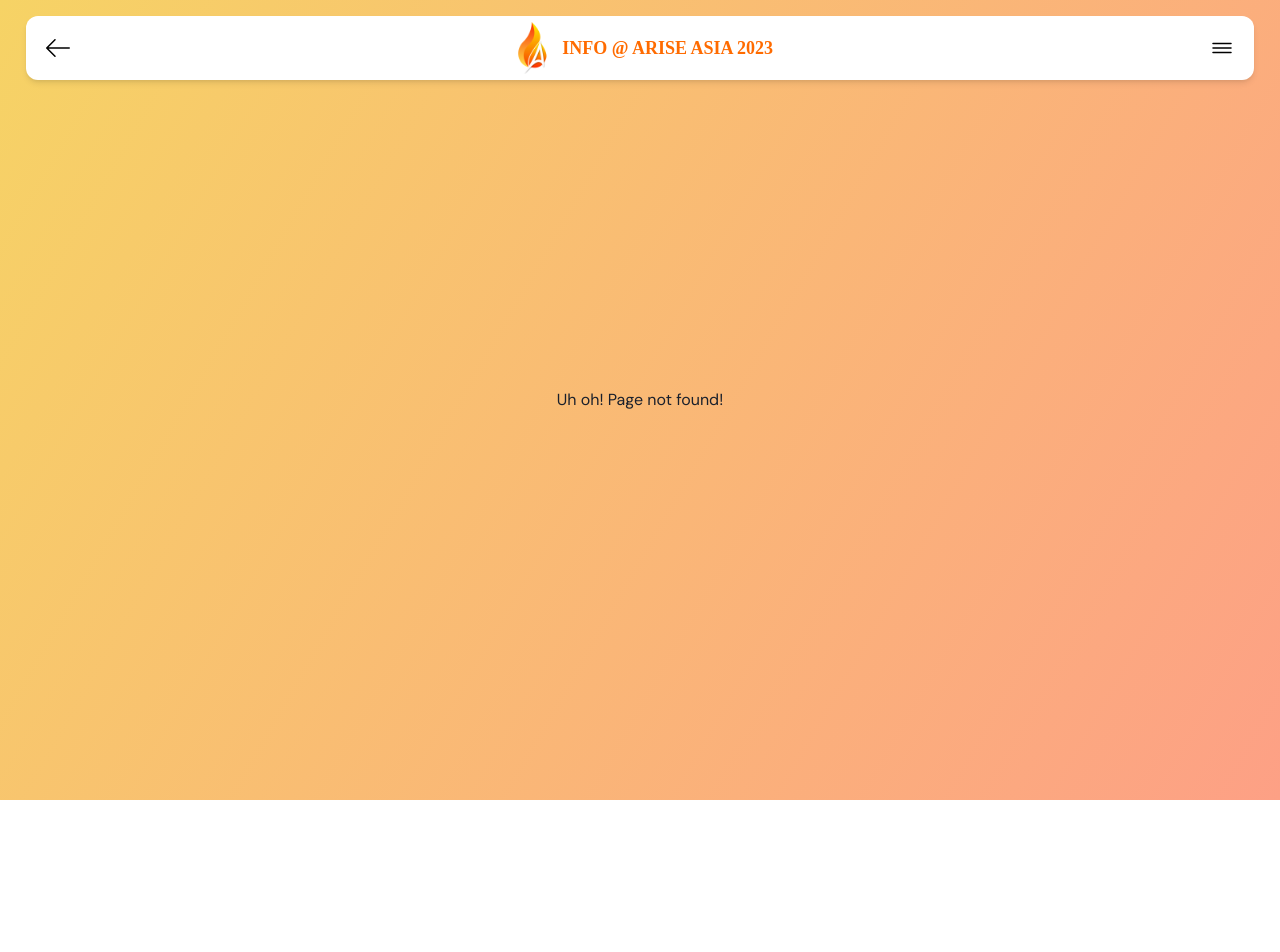
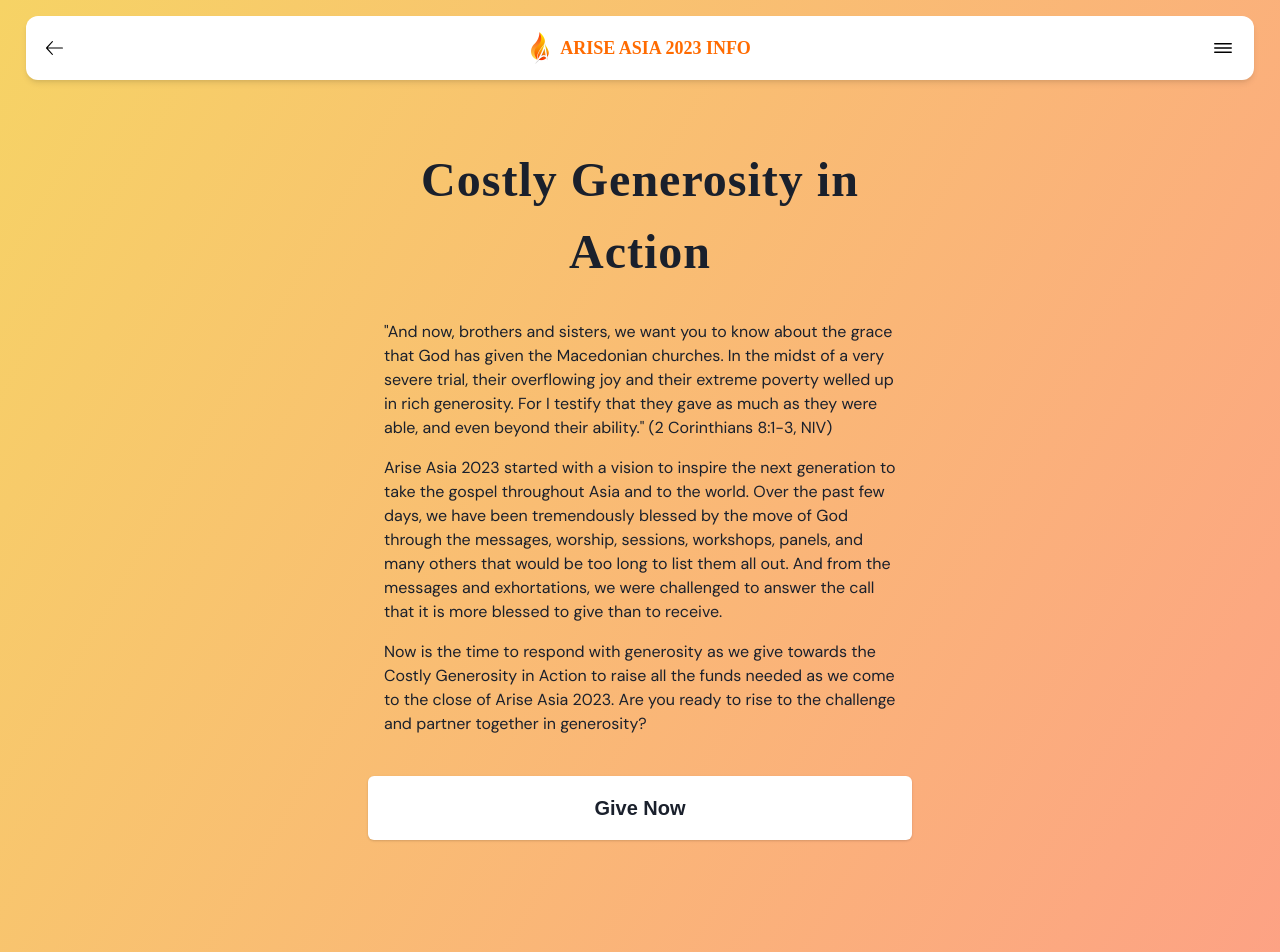
Before and after one commit to ksuhartono97/info.ariseasia.org, a React (Create React App) app: page /giving in a window 1280 px wide. Before the commit this address had no page. Shown: the top 952 px of the page. Before the commit the page ends 800 px from the top, so only its background shows below. Built offline with nearby package versions, Linux system fonts and the light colour scheme; a web font is replaced by a local one.

Commit message:
Update with new giving and response links

```diff
--- a/src/App.js
+++ b/src/App.js
@@ -1,5 +1,5 @@
 import MainContainer from "./components/MainContainer";
-import Navbar from "./components/navbar/Navbar";
+import Navbar from "./components/Navbar";
 import theme from "./theme";
 import { BrowserRouter } from "react-router-dom";
 import { ChakraProvider, Container } from "@chakra-ui/react";
--- a/src/components/back-button/BackButton.js
+++ b/src/components/BackButton.js
@@ -1,18 +1,18 @@
-import { useNavigate, useLocation } from "react-router-dom";
-import { Image, Box } from "@chakra-ui/react";
+import { Box, Image } from "@chakra-ui/react";
+import { useLocation, useNavigate } from "react-router-dom";
 
 const BackButton = () => {
+  const location = useLocation();
   const navigate = useNavigate();
-  const location = useLocation();
 
   return (
     <>
       {location.pathname !== "/" ? (
         <button onClick={() => navigate(-1)}>
           <Image
-            w="1.5em"
-            minW="1.5em"
-            src={process.env.PUBLIC_URL + "/images/arrow-back.svg"}
+            w="1.1em"
+            minW="1.1em"
+            src="/images/arrow-back.svg"
             alt="Back Button"
           />
         </button>
--- a/src/components/LayoutContainer.js
+++ b/src/components/LayoutContainer.js
@@ -1,8 +1,9 @@
 import { Center, Container, Text } from "@chakra-ui/react";
 
-const LayoutContainer = ({ children, title }) => (
+const LayoutContainer = ({ children, title, subtitle }) => (
   <Container maxW="xl" pb={60}>
-    <Center pt="18vh" pb="8vh">
+    <Container pb="4vh">
+      <Center pt="18vh" pb="4vh">
         <Text
           fontSize={["2xl", "4xl", "5xl"]}
           textStyle="unbounded_bold"
@@ -12,6 +13,9 @@
           {title}
         </Text>
       </Center>
+      {subtitle &&
+        subtitle.split("\n").map((item) => <Text pb="1vh">{item}</Text>)}
+    </Container>
     {children}
   </Container>
 );
--- a/src/components/MainContainer.js
+++ b/src/components/MainContainer.js
@@ -5,61 +5,57 @@
 import React from "react";
 import TableSection from "./TableSection";
 import { Route, Routes } from "react-router-dom";
-import {
-  plenarySpeakers,
-  workshopSpeakers
-} from "../data/speakers.js";
+import { plenarySpeakers, workshopSpeakers } from "../data/speakers";
 
 const MainContainer = () => {
   const homeItems = [
-    { title: "Program Schedule", link: "/schedule" },
-    { title: "Workshops", link: "/workshops" },
-    { title: "Speaker Bios", link: "/speakers" },
-    { title: "Panel Q&A Links", link: "/panel-questions" },
-    { title: "Session Translation Zoom Links", link: "/translation" },
     {
-      title: "Venue Instructions",
-      link: "/venue-instructions",
+      title: "Costly Generosity in Action",
+      link: "/giving",
     },
-    { title: "Night Time Fellowship Info", link: "/fellowship-night.png" },
+    {
+      title: "123 GO Response",
+      link: "https://forms.gle/wVHrbRnnEAfgq3VH6",
+    },
+    {
+      title: "Program Schedule",
+      link: "/schedule",
+    },
+    {
+      title: "Speaker Bios",
+      link: "/speakers",
+    },
     {
       title: "GO NOW Applications",
       link: "https://form.jotform.com/231630446225449",
     },
     {
+      title: "Session Translation Zoom Links",
+      link: "/translation",
+    },
+    {
       title: "Helpful Resources",
       link: "/helpful-resources",
-    }
+    },
   ];
 
+  const givingItems = [
+    {
+      title: "Give Now",
+      link: "https://www.totalideas.org/Costly-Generosity-In-Action",
+    },
+  ];
+  const givingBlurb = `"And now, brothers and sisters, we want you to know about the grace that God has given the Macedonian churches. In the midst of a very severe trial, their overflowing joy and their extreme poverty welled up in rich generosity. For I testify that they gave as much as they were able, and even beyond their ability." (2 Corinthians 8:1-3, NIV)
+
+Arise Asia 2023 started with a vision to inspire the next generation to take the gospel throughout Asia and to the world. Over the past few days, we have been tremendously blessed by the move of God through the messages, worship, sessions, workshops, panels, and many others that would be too long to list them all out. And from the messages and exhortations, we were challenged to answer the call that it is more blessed to give than to receive.
+
+Now is the time to respond with generosity as we give towards the Costly Generosity in Action to raise all the funds needed as we come to the close of Arise Asia 2023. Are you ready to rise to the challenge and partner together in generosity?`;
   const scheduleItems = [
     { title: "Day 1 - Tue, July 25", link: "/schedule/day-1.jpg" },
     { title: "Day 2 - Wed, July 26", link: "/schedule/day-2.jpg" },
     { title: "Day 3 - Thu, July 27", link: "/schedule/day-3.jpg" },
     { title: "Day 4 - Fri, July 28", link: "/schedule/day-4.jpg" },
     { title: "Day 5 - Sat, July 29", link: "/schedule/day-5.jpg" },
-  ];
-  const workshopItems = [
-    {
-      title: "Wed, July 26",
-      subtitle: "1:30 pm - 2:45 pm",
-      link: "/workshop/workshop-1.jpeg",
-    },
-    {
-      title: "Wed, July 26",
-      subtitle: "3:15 pm - 4:30 pm",
-      link: "/workshop/workshop-2.jpeg",
-    },
-    {
-      title: "Fri, July 28",
-      subtitle: "1:30 pm - 2:45 pm",
-      link: "/workshop/workshop-3.jpeg",
-    },
-    {
-      title: "Fri, July 28",
-      subtitle: "3:15 pm - 4:30 pm",
-      link: "/workshop/workshop-4.jpeg",
-    },
   ];
   const speakersItems = [
     { title: "Plenary Speakers", link: "/speakers/plenary" },
@@ -99,10 +95,53 @@
       link: "https://us02web.zoom.us/j/81045025169?pwd=M0pEeWpuaG10Wjg5NTJOS0o0VmZiQT09",
     },
   ];
-  const panelQAndAItems = [
-    { title: "Day 2 - Wed, July 26: Digital Ministry", link: "https://www.menti.com/al64e1kvx34m?source=qr-page" },
-    { title: "Day 3 - Thu, July 27: Justice Issues", link: "https://www.menti.com/alhtdhia3wgn" },
-    { title: "Day 4 - Fri, July 28: Business as Missions", link: "https://www.menti.com/alyvnmvgh1oq" },
+  const resourceItems = [
+    {
+      title: "Workshops",
+      link: "/workshops",
+    },
+    {
+      title: "Unstoppable by Asiri Fernando E-Book",
+      link: "/asiri-book.jpeg",
+    },
+    {
+      title: "Awaken Generation Online Worship Mentoring School",
+      link: "/awaken-generation.jpeg",
+    },
+    {
+      title: "Spotify Playlist",
+      link: "https://open.spotify.com/playlist/7nlYXCTiicyRnnuGSH7zh7?si=ODnIjmzCRgCi81YbHMUa3Q",
+    },
+    {
+      title: "Venue Instructions",
+      link: "/venue-instructions",
+    },
+    {
+      title: "Night Time Fellowship Info",
+      link: "/fellowship-night.png",
+    },
+  ];
+  const workshopItems = [
+    {
+      title: "Wed, July 26",
+      subtitle: "1:30 pm - 2:45 pm",
+      link: "/workshop/workshop-1.jpeg",
+    },
+    {
+      title: "Wed, July 26",
+      subtitle: "3:15 pm - 4:30 pm",
+      link: "/workshop/workshop-2.jpeg",
+    },
+    {
+      title: "Fri, July 28",
+      subtitle: "1:30 pm - 2:45 pm",
+      link: "/workshop/workshop-3.jpeg",
+    },
+    {
+      title: "Fri, July 28",
+      subtitle: "3:15 pm - 4:30 pm",
+      link: "/workshop/workshop-4.jpeg",
+    },
   ];
   const breakoutItems = {
     headers: ["Country/Region", "Room Number"],
@@ -128,16 +167,17 @@
     ],
   };
   const venueItems = [
-    { title: "Impact Center Floor Map", link: "/floor-map.pdf" },
-    { title: "Ibis to Impact Walking Directions", link: "/walking-directions.pdf" },
-    { title: "Country/Region Breakout Room Assignments", link: "/breakouts" },
-  ];
-  const resourceItems = [
-    { title: "Unstoppable by Asiri Fernando E-Book", link: "/asiri-book.jpeg" },
-    { title: "Awaken Generation Online Worship Mentoring School ", link: "/awaken-generation.jpeg" },
     {
-      title: "Spotify Playlist",
-      link: "https://open.spotify.com/playlist/7nlYXCTiicyRnnuGSH7zh7?si=ODnIjmzCRgCi81YbHMUa3Q",
+      title: "Impact Center Floor Map",
+      link: "/floor-map.pdf",
+    },
+    {
+      title: "Ibis to Impact Walking Directions",
+      link: "/walking-directions.pdf",
+    },
+    {
+      title: "Country/Region Breakout Room Assignments",
+      link: "/breakouts",
     },
   ];
 
@@ -152,18 +192,21 @@
         }
       />
       <Route
+        path="/giving"
+        element={
+          <LayoutContainer
+            title="Costly Generosity in Action"
+            subtitle={givingBlurb}
+          >
+            <CardSection items={givingItems} />
+          </LayoutContainer>
+        }
+      />
+      <Route
         path="/schedule"
         element={
           <LayoutContainer title="Program Schedule">
             <CardSection items={scheduleItems} />
-          </LayoutContainer>
-        }
-      />
-      <Route
-        path="/workshops"
-        element={
-          <LayoutContainer title="Workshops">
-            <CardSection items={workshopItems} />
           </LayoutContainer>
         }
       />
@@ -200,10 +243,18 @@
         }
       />
       <Route
-        path="/panel-questions"
+        path="/helpful-resources"
         element={
-          <LayoutContainer title="Panel Q&A Links">
-            <CardSection items={panelQAndAItems} />
+          <LayoutContainer title="Helpful Resources">
+            <CardSection items={resourceItems} />
+          </LayoutContainer>
+        }
+      />
+      <Route
+        path="/workshops"
+        element={
+          <LayoutContainer title="Workshops">
+            <CardSection items={workshopItems} />
           </LayoutContainer>
         }
       />
@@ -223,14 +274,6 @@
           </LayoutContainer>
         }
       />
-      <Route
-        path="/helpful-resources"
-        element={
-          <LayoutContainer title="Helpful Resources">
-            <CardSection items={resourceItems} />
-          </LayoutContainer>
-        }
-      />
       <Route path="*" element={<NotFoundPage />} />
     </Routes>
   );
--- a/src/components/navbar/Navbar.js
+++ b/src/components/Navbar.js
@@ -1,21 +1,20 @@
-import React from "react";
-import BackButton from "../back-button/BackButton";
+import BackButton from "./BackButton";
 import {
+  Box,
+  Center,
+  Drawer,
+  DrawerBody,
+  DrawerCloseButton,
+  DrawerContent,
+  DrawerOverlay,
   Flex,
   HStack,
+  Image,
+  Link,
+  Tag,
   Text,
-  Image,
-  Box,
-  Tag,
-  Link,
-  Drawer,
-  DrawerOverlay,
-  DrawerContent,
-  DrawerBody,
-  DrawerCloseButton,
+  VStack,
   useDisclosure,
-  Center,
-  VStack,
 } from "@chakra-ui/react";
 import { Link as RLink } from "react-router-dom";
 
@@ -32,22 +31,16 @@
             <Center h="100%" pb="10%">
               <VStack gap={9} textStyle="unbounded_light">
                 <Center flexDir="column" href="/">
-                  <Image
-                    mb={3}
-                    src={process.env.PUBLIC_URL + "/logo512.png"}
-                    w="5em"
-                  />
+                  <Image mb={3} src="/logo512.png" w="5em" />
                   <Text color="#FF6B00" textStyle="unbounded_bold">
                     ARISE ASIA 2023
                   </Text>
                 </Center>
 
                 <Link href="/schedule">Program Schedule</Link>
-                <Link href="/workshops">Workshops</Link>
                 <Link href="/speakers">Speaker Bios</Link>
-                <Link href="/panel-questions">Panel Q&A Links</Link>
+                <Link href="/giving">Giving</Link>
                 <Link href="/translation">Session Translation Zoom Links</Link>
-                <Link href="/venue-instructions">Venue Instructions</Link>
                 <Link href="/helpful-resources">Helpful Resources</Link>
 
                 <Tag
@@ -94,21 +87,21 @@
           to="/"
           _hover={{ textDecoration: "none" }}
         >
-          <Image src={process.env.PUBLIC_URL + "/logo512.png"} h="80%" />
+          <Image src="/logo512.png" h="50%" />
           <Text
             fontSize={["sm", "lg"]}
             textStyle="unbounded_bold"
             color="#FF6B00"
           >
-            INFO @ ARISE ASIA 2023
+            ARISE ASIA 2023 INFO
           </Text>
         </HStack>
 
-        <Box display={"flex"} h="100%">
+        <Box display="flex" h="100%">
           <Image
-            w="1.5em"
-            minW="1.5em"
-            src={process.env.PUBLIC_URL + "/images/menu.svg"}
+            w="1.4em"
+            minW="1.4em"
+            src="/images/menu.svg"
             alt="Menu Button"
             onClick={onOpen}
           />
```
Lines whose indentation alone changed are shown as unchanged.
